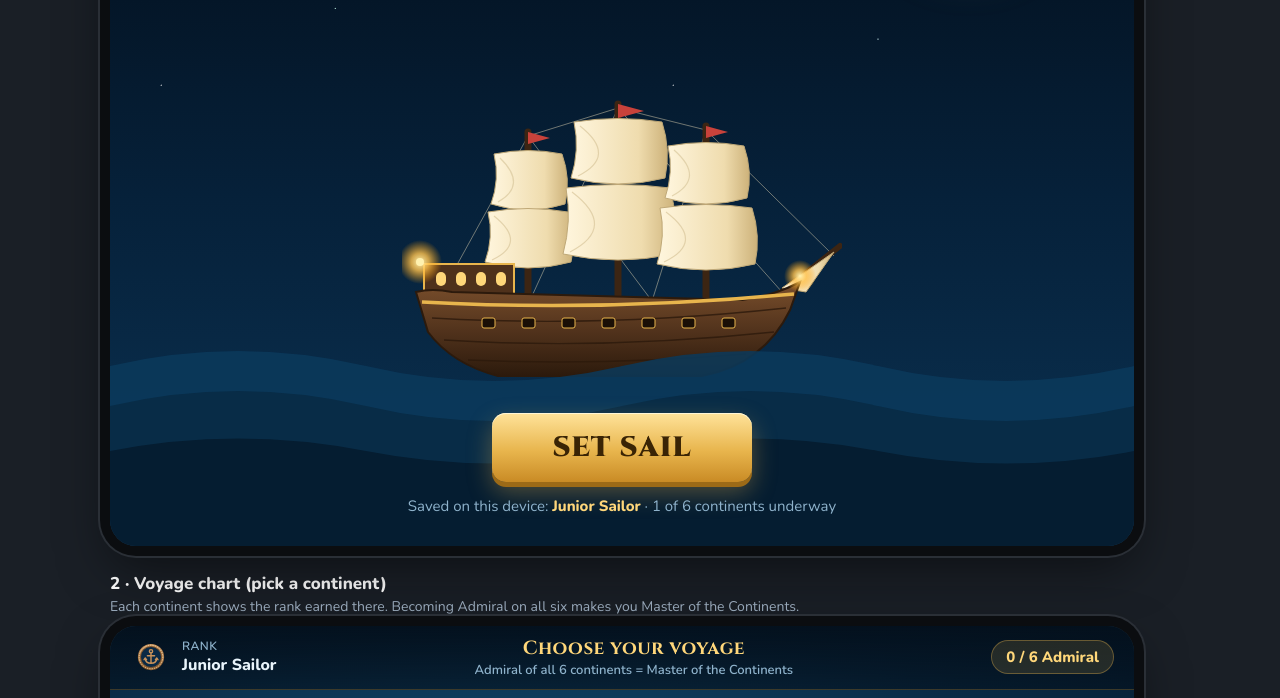
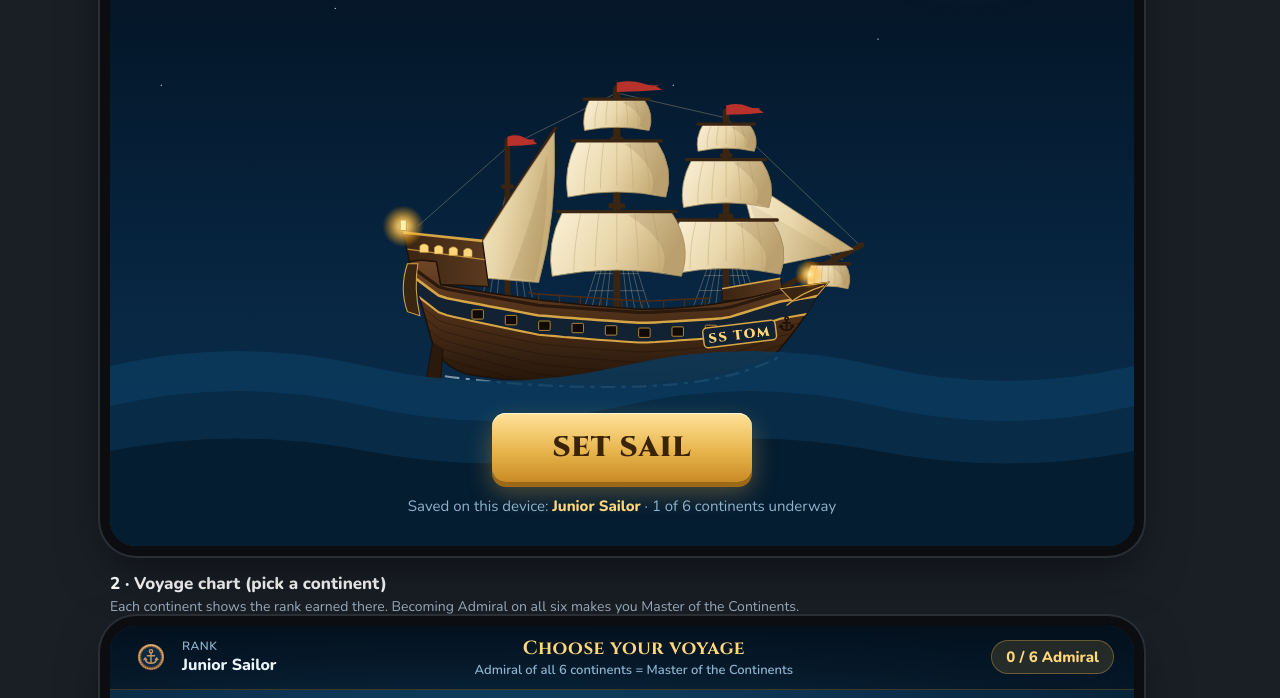
Before and after one commit to s8m6tc2krs-sketch/tomgeogame, a website: page mockups/index.html in a window 1280 px wide. Shown: the part 399-1097 px from the top of the page. Drawn offline with Linux system fonts and the light colour scheme.

Commit message:
Redraw title galleon with more realistic rigging and SS Tom nameplate
Co-Authored-By: Devin AI <158243242+devin-ai-integration[bot]@users.noreply.github.com>

```diff
--- a/mockups/art.js
+++ b/mockups/art.js
@@ -25,28 +25,63 @@ ART.insignia = (rank, locked = false) => {
     <g transform="scale(.85)">${ART.anchor(r.ring[1])}</g>${stars}</svg>`;
 };
 ART.galleon = (night = true) => {
-  const sail = (x, top, bot, w) => `<path d="M${x - w} ${top} Q${x} ${top - 7} ${x + w} ${top} Q${x + w + 9} ${(top + bot) / 2} ${x + w + 3} ${bot} Q${x} ${bot + 12} ${x - w - 3} ${bot} Q${x - w + 6} ${(top + bot) / 2} ${x - w} ${top}Z" fill="url(#sailG)" stroke="#bfa877" stroke-width="1"/>
-    <path d="M${x - w + 6} ${top + 4} Q${x} ${(top + bot) / 2 + 6} ${x - w + 4} ${bot - 2}" fill="none" stroke="#d9c79c" stroke-width="1.2" opacity=".7"/>`;
-  return `<svg viewBox="0 0 440 340" class="galleon-svg"><defs>
-    <linearGradient id="sailG" x1="0" x2="1"><stop offset="0" stop-color="#fff6de"/><stop offset=".7" stop-color="#efdcae"/><stop offset="1" stop-color="#cdb27a"/></linearGradient>
-    <linearGradient id="hullG" x1="0" y1="0" x2="0" y2="1"><stop offset="0" stop-color="#7a4f2c"/><stop offset=".55" stop-color="#4f311b"/><stop offset="1" stop-color="#2c1a0c"/></linearGradient>
-    <radialGradient id="lampG"><stop offset="0" stop-color="#fff2b0"/><stop offset=".4" stop-color="#ffc24d" stop-opacity=".8"/><stop offset="1" stop-color="#ff9d00" stop-opacity="0"/></radialGradient></defs>
-    <g stroke="rgba(242,226,189,.45)" stroke-width="1" fill="none">
-      <path d="M126 40L40 196M126 40L250 205M216 12L130 200M216 12L380 196M304 34L250 205M304 34L432 160M216 12L304 34M126 40L216 12"/></g>
-    <g stroke="#3c2513" stroke-width="7" stroke-linecap="round"><path d="M126 36V215M216 8V215M304 30V215"/></g>
-    <path d="M380 196L438 150" stroke="#3c2513" stroke-width="6" stroke-linecap="round"/>
-    ${sail(126, 58, 108, 34)}${sail(126, 116, 166, 40)}
-    ${sail(216, 26, 82, 44)}${sail(216, 92, 158, 52)}
-    ${sail(304, 50, 102, 38)}${sail(304, 112, 168, 46)}
-    <path d="M380 192L432 156L404 196Z" fill="url(#sailG)" stroke="#bfa877"/>
-    <path d="M126 36l22 6-22 6z M216 8l26 7-26 7z M304 30l22 6-22 6z" fill="#c8423b"/>
-    <path d="M22 168H112V204H22Z" fill="#4f311b" stroke="#e8b54d" stroke-width="2"/>
-    <g fill="${night ? '#ffd77a' : '#f2e2bd'}">${[34, 54, 74, 94].map(x => `<rect x="${x}" y="176" width="10" height="14" rx="5"/>`).join('')}</g>
-    <path d="M14 196Q30 192 50 196L340 204Q372 200 398 186L388 214Q362 268 300 280L96 280Q50 268 26 236Z" fill="url(#hullG)" stroke="#2c1a0c" stroke-width="2"/>
-    <g stroke="#2c1a0c" stroke-width="1.3" fill="none" opacity=".8"><path d="M30 222Q200 232 384 212M42 244Q200 254 372 236M66 264Q200 270 344 258"/></g>
-    <path d="M20 206Q200 216 392 198" stroke="#e8b54d" stroke-width="3.5" fill="none"/>
-    <g fill="#1a0f06" stroke="#e8b54d" stroke-width="1">${[80, 120, 160, 200, 240, 280, 320].map(x => `<rect x="${x}" y="222" width="13" height="10" rx="2"/>`).join('')}</g>
-    ${night ? '<circle cx="18" cy="166" r="22" fill="url(#lampG)"/><circle cx="18" cy="166" r="4" fill="#fff2b0"/><circle cx="398" cy="180" r="16" fill="url(#lampG)"/>' : ''}
+  const pts = [[38, 186], [66, 206], [160, 222], [260, 229], [340, 225], [392, 210], [436, 205]];
+  const sy = x => { for (let i = 1; i < pts.length; i++) if (x <= pts[i][0]) { const [x0, y0] = pts[i - 1], [x1, y1] = pts[i]; return y0 + (y1 - y0) * (x - x0) / (x1 - x0); } return pts[pts.length - 1][1]; };
+  const along = (off, x0 = 64, x1 = 404) => { let d = ''; for (let x = x0; x <= x1; x += 8) d += (d ? 'L' : 'M') + x + ' ' + (sy(x) + off * (1 - Math.pow((x - 234) / 260, 2) * .35)).toFixed(1); return d; };
+  const yo = (x, off) => (sy(x) + off * (1 - Math.pow((x - 234) / 260, 2) * .35)).toFixed(1);
+  const band = (o1, o2, x0 = 40, x1 = 440) => { const xs = []; for (let x = x0; x <= x1; x += 8) xs.push(x); return 'M' + xs.map(x => x + ' ' + yo(x, o1)).join('L') + 'L' + xs.reverse().map(x => x + ' ' + yo(x, o2)).join('L') + 'Z'; };
+  const sq = (x, t, b, wt, wb, belly = 9) => {
+    const m = (t + b) / 2; let seams = '';
+    for (let i = 1; i < 6; i++) { const xt = x - wt + 2 * wt * i / 6, xb = x - wb + 2 * wb * i / 6; seams += `M${xt.toFixed(1)} ${t + 2}Q${((xt + xb) / 2 + (i - 3) * 1.5).toFixed(1)} ${m} ${xb.toFixed(1)} ${b - belly * (1 - Math.abs(i - 3) / 3) - 1}`; }
+    return `<path d="M${x - wt} ${t}L${x + wt} ${t}Q${x + wb + belly * .9} ${m} ${x + wb} ${b}Q${x} ${b - belly} ${x - wb} ${b}Q${x - wb - belly * .5} ${m} ${x - wt} ${t}Z" fill="url(#sailG)" stroke="#a89263" stroke-width=".8"/>
+      <path d="${seams}" fill="none" stroke="#b9a476" stroke-width=".6" opacity=".7"/>
+      <path d="M${x + wt * .2} ${t + 3}Q${x + wb * .9} ${m} ${x + wb * .7} ${b - 4}L${x + wb} ${b}Q${x + wb + belly * .9} ${m} ${x + wt} ${t}Z" fill="#8c7448" opacity=".22"/>
+      <path d="M${x - wt - 5} ${t}L${x + wt + 5} ${t}" stroke="#3a2412" stroke-width="3.2" stroke-linecap="round"/>`;
+  };
+  const shrouds = (x, top, n = 4) => { const d = sy(x) + 1; let o = ''; for (let i = 0; i < n; i++) { const dx = 10 + i * 7; o += `M${x} ${top}L${x - dx} ${d}M${x} ${top}L${x + dx} ${d}`; } for (let k = 1; k < 6; k++) { const yy = top + (d - top) * k / 6, w = (10 + (n - 1) * 7) * k / 6; o += `M${x - w} ${yy}L${x + w} ${yy}`; } return o; };
+  const pennant = (x, y, len) => `<path d="M${x} ${y}Q${x + len * .3} ${y - 3} ${x + len * .55} ${y + 1}T${x + len} ${y}L${x + len * .82} ${y + 3.5}L${x + len * .95} ${y + 7}Q${x + len * .5} ${y + 9} ${x} ${y + 9}Z" fill="#b8322c"/>`;
+  const gunports = [96, 128, 160, 192, 224, 256, 288, 320].map(x => `<rect x="${x}" y="${(sy(x) + 19).toFixed(1)}" width="11" height="9" rx="1" fill="#120a04" stroke="#c99a3e" stroke-width=".8"/>`).join('');
+  const hull = `M36 184Q46 181 62 184L66 206Q160 224 260 230Q340 228 392 210L438 204L428 216Q410 248 386 274Q330 300 250 302Q150 302 92 292Q66 284 58 262Q48 226 36 184Z`;
+  return `<svg viewBox="0 0 480 360" class="galleon-svg"><defs>
+    <linearGradient id="sailG" x1="0" x2="1" y1="0" y2=".3"><stop offset="0" stop-color="#fbf1d8"/><stop offset=".55" stop-color="#ead8ac"/><stop offset="1" stop-color="#c7ad78"/></linearGradient>
+    <linearGradient id="hullG" x1="0" y1="0" x2="0" y2="1"><stop offset="0" stop-color="#6e4526"/><stop offset=".5" stop-color="#4a2d17"/><stop offset="1" stop-color="#24150a"/></linearGradient>
+    <linearGradient id="castleG" x1="0" y1="0" x2="1" y2="0"><stop offset="0" stop-color="#3a2412"/><stop offset="1" stop-color="#5b3a1f"/></linearGradient>
+    <radialGradient id="lampG"><stop offset="0" stop-color="#fff2b0"/><stop offset=".4" stop-color="#ffc24d" stop-opacity=".75"/><stop offset="1" stop-color="#ff9d00" stop-opacity="0"/></radialGradient>
+    <clipPath id="hullClip"><path d="${hull}"/></clipPath></defs>
+    <g stroke="rgba(226,208,170,.42)" stroke-width=".7" fill="none">
+      <path d="M235 22L340 46M340 46L468 168M235 22L130 74M130 74L44 150M235 140L340 150M340 146L452 182"/>
+      <path d="${shrouds(130, 112, 3)}${shrouds(235, 130)}${shrouds(340, 140)}"/></g>
+    <path d="M392 210L470 168" stroke="#3a2412" stroke-width="5.5" stroke-linecap="round"/><path d="M440 186L444 176" stroke="#3a2412" stroke-width="3"/>
+    <path d="M352 100L462 172L376 190Z" fill="url(#sailG)" stroke="#a89263" stroke-width=".8"/><path d="M362 128L446 176L384 186Z" fill="#8c7448" opacity=".12"/>
+    ${sq(438, 186, 210, 16, 19, 5)}
+    <g stroke="#3a2412" stroke-linecap="round"><path d="M130 216V68" stroke-width="5.5"/><path d="M235 230V18" stroke-width="7"/><path d="M340 226V40" stroke-width="6.5"/></g>
+    <g fill="#3a2412"><rect x="124" y="110" width="12" height="4" rx="1"/><rect x="227" y="128" width="16" height="5" rx="1"/><rect x="333" y="138" width="14" height="5" rx="1"/><rect x="229" y="64" width="12" height="4" rx="1"/><rect x="334" y="80" width="12" height="4" rx="1"/></g>
+    <path d="M176 56L82 200" stroke="#3a2412" stroke-width="3.2" stroke-linecap="round"/>
+    <path d="M175 60Q178 140 160 204L86 198Q124 134 175 60Z" fill="url(#sailG)" stroke="#a89263" stroke-width=".8"/><path d="M168 82Q170 150 156 202L132 200Q156 140 168 82Z" fill="#8c7448" opacity=".2"/>
+    ${sq(340, 52, 78, 22, 27, 6)}${sq(340, 86, 132, 33, 41, 9)}${sq(340, 144, 196, 44, 52, 11)}
+    ${sq(235, 28, 58, 26, 31, 6)}${sq(235, 68, 122, 38, 47, 10)}${sq(235, 136, 198, 52, 62, 12)}
+    ${pennant(130, 64, 30)}${pennant(235, 12, 46)}${pennant(340, 34, 38)}
+    <path d="${hull}" fill="url(#hullG)" stroke="#1d1108" stroke-width="1.5"/>
+    <g clip-path="url(#hullClip)" fill="none">
+      <path d="${band(14, 32)}" fill="#132233" stroke="none"/>
+      <g stroke="#1d1108" stroke-width=".7" opacity=".55">${[42, 52, 62, 72, 82].map(o => `<path d="${along(o, 40, 440)}"/>`).join('')}</g>
+      <path d="${along(14, 40, 440)}" stroke="#d6a646" stroke-width="2.4"/><path d="${along(33, 40, 440)}" stroke="#d6a646" stroke-width="2"/>
+      <path d="${along(4, 40, 440)}" stroke="#2a190c" stroke-width="3"/></g>
+    ${gunports}
+    <path d="${along(-7, 150, 330)}" stroke="#4a2d17" stroke-width="1.5" fill="none"/>
+    <g stroke="#4a2d17" stroke-width="1.2">${[160, 180, 200, 220, 240, 260, 280, 300, 320].map(x => `<path d="M${x} ${(sy(x) - 7).toFixed(1)}V${sy(x).toFixed(1)}"/>`).join('')}</g>
+    <path d="M30 156L106 164L112 208Q86 206 66 206L62 184Q46 181 36 184Z" fill="url(#castleG)" stroke="#1d1108" stroke-width="1.2"/>
+    <path d="M30 156L106 164" stroke="#d6a646" stroke-width="2.5"/><path d="M34 172L108 182" stroke="#d6a646" stroke-width="1.2" opacity=".8"/>
+    <g fill="${night ? '#ffd77a' : '#e9dcb8'}" stroke="#d6a646" stroke-width=".6">${[46, 60, 74, 88].map((x, i) => `<path d="M${x} ${175 + i * 1.4}h8v-6q-4 -4 -8 0z"/>`).join('')}</g>
+    <path d="M34 186Q26 210 34 232L46 236Q40 210 44 186Z" fill="#3a2412" stroke="#d6a646" stroke-width="1"/>
+    <path d="M336 210L392 200L394 210Q364 220 336 222Z" fill="url(#castleG)" stroke="#1d1108"/><path d="M336 210L392 200" stroke="#d6a646" stroke-width="1.6"/>
+    <path d="M392 210L438 204L428 216L404 222Z" fill="#3a2412" stroke="#d6a646" stroke-width="1"/><path d="M398 226Q412 214 434 207" stroke="#d6a646" stroke-width="1.2" fill="none"/>
+    <path d="M58 262L52 298L66 298L68 268" fill="#2a190c" stroke="#1d1108"/>
+    <g transform="translate(398 244) scale(.42)">${ART.anchor('#1d1108', 4)}</g>
+    <g transform="rotate(-7 352 254)"><rect x="318" y="244" width="70" height="19" rx="4" fill="#132233" stroke="#d6a646" stroke-width="1.4"/>
+      <text x="353" y="258.5" text-anchor="middle" font-family="Cinzel,serif" font-weight="900" font-size="12.5" letter-spacing="1.5" fill="#ffd77a">SS TOM</text></g>
+    <path d="M70 294Q160 306 250 304Q340 302 390 276" stroke="rgba(220,240,255,.55)" stroke-width="2" fill="none" stroke-dasharray="14 6 4 6"/>
+    ${night ? '<circle cx="30" cy="150" r="20" fill="url(#lampG)"/><path d="M27 144h6v10h-6z" fill="#fff2b0" stroke="#d6a646"/><circle cx="420" cy="196" r="14" fill="url(#lampG)"/>' : ''}
   </svg>`;
 };
 ART.chest = () => `<svg viewBox="0 0 320 260"><defs>
--- a/mockups/mockups.css
+++ b/mockups/mockups.css
@@ -68,7 +68,7 @@ body{margin:0;background:#1a1f26;font-family:Nunito,system-ui,sans-serif;color:#
 .title-wrap .k{font-family:Cinzel;color:var(--muted);letter-spacing:6px;font-size:15px}
 .title-wrap h2{font-family:Cinzel;font-weight:900;font-size:66px;line-height:1;margin:10px 0 0;background:linear-gradient(#fff4cf,#e8b54d 60%,#a8701c);-webkit-background-clip:text;background-clip:text;color:transparent;filter:drop-shadow(0 4px 10px rgba(0,0,0,.6))}
 .title-wrap h2 small{display:block;font-size:30px;letter-spacing:8px;margin-bottom:6px}
-.galleon{position:absolute;left:292px;top:318px;width:440px;animation:bob 5s ease-in-out infinite}
+.galleon{position:absolute;left:262px;top:292px;width:500px;animation:bob 5s ease-in-out infinite}
 @keyframes bob{50%{transform:translateY(6px) rotate(-1deg)}}
 .title-cta{position:absolute;left:0;right:0;bottom:30px;text-align:center;z-index:3}
 .title-cta p{color:var(--muted);margin:14px 0 0;font-size:15px}
```
